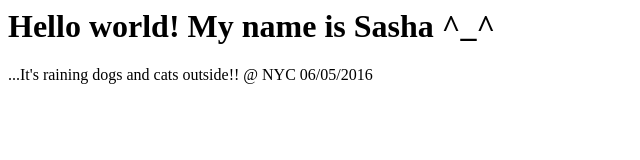
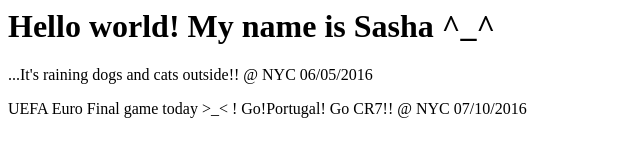
Before and after one commit to Sa-Sha/Sasha.First.Project, a plain HTML site: page index.html in a window 1280 px wide. Shown: the whole page, without its empty margins (0-640 px from the left). Drawn offline with Linux system fonts and the light colour scheme.

Commit message:
New Edit

```diff
--- a/index.html
+++ b/index.html
@@ -5,5 +5,6 @@
 <body>
   <h1>Hello world! My name is Sasha ^_^ </h1>
   <p>...It's raining dogs and cats outside!! @ NYC 06/05/2016</p>
+  <p>UEFA Euro Final game today >_< ! Go!Portugal! Go CR7!! @ NYC 07/10/2016</p>
 </body>
 </html>
```
